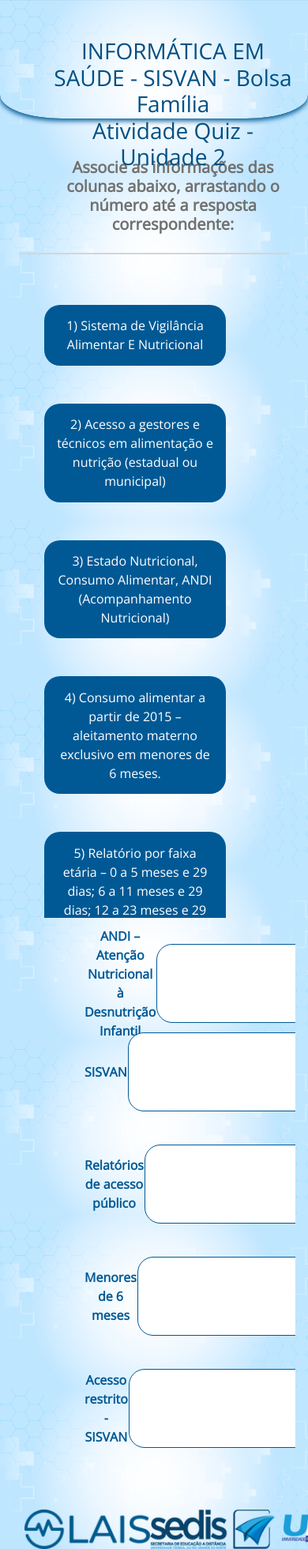
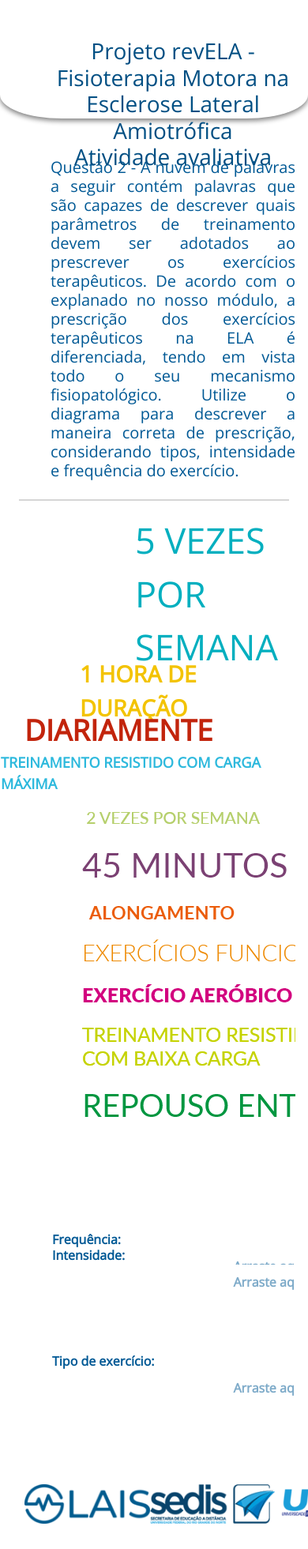
Before and after one commit to alicemelosousa/q2-projeto-revela, a plain HTML site: page index.html in a window 390 px wide. Shown: the top 1961 px of the page at 79% size. After the commit the page ends 1929 px from the top, so only its background shows below. Drawn offline with nearby package versions, Linux system fonts and the light colour scheme.

Commit message:
questão 2

```diff
--- a/index.html
+++ b/index.html
@@ -16,8 +16,8 @@
       <div class="ml-5 d-flex flex-column align-content-center text-white">
         <center>
           <h3 class="mt-5">
-            INFORMÁTICA EM SAÚDE - SISVAN - Bolsa Família <br />Atividade Quiz
-            - Unidade 2
+            Projeto revELA - Fisioterapia Motora na Esclerose Lateral Amiotrófica<br>
+            Atividade avaliativa
           </h3>
         </center>
       </div>
@@ -26,143 +26,141 @@
   <section class="mainPanel px-3 mb-0">
     <div>
       <div class="ml-5 d-flex">
-        <center>
-          <h5 class="panel-title bold">
-            Associe as informações das colunas abaixo, arrastando o número até
-            a resposta correspondente:
-          </h5>
-        </center>
+
+        <h5 class="panel-title">
+          Questão 2 - A nuvem de palavras a seguir contém palavras que são capazes de descrever quais parâmetros de
+          treinamento devem ser
+          adotados ao prescrever os exercícios terapêuticos. De acordo com o explanado no nosso módulo, a prescrição dos
+          exercícios terapêuticos na ELA é diferenciada, tendo em vista todo o seu mecanismo fisiopatológico. Utilize o
+          diagrama
+          para descrever a maneira correta de prescrição, considerando tipos, intensidade e frequência do exercício.
+        </h5>
+
       </div>
       <hr class="h-line" />
 
     </div>
-    <section class="ml-4 mt-3  mb-0 pt-0 pb-0  d-flex flex-wrap">
+
+    <div class="row">
+      <div class="vezes">
+        5 VEZES POR SEMANA
+      </div>
+    </div>
+    <div class="row">
+      <div class="duracao">
+        1 HORA DE DURAÇÃO
+      </div>
+    </div>
+    <div class="row">
+
+      <div class="diariamente">
+        DIARIAMENTE
+      </div>
+      <div class="treinamento">
+        TREINAMENTO RESISTIDO COM CARGA MÁXIMA
+      </div>
+    </div>
+    <section class="ml-4 mb-0 pt-0 pb-0 d-flex flex-wrap">
+
+      <section class="titulos col-md-7 mb-0">
+        <div class="title-card " draggable="true" name="01">
+          <img src="image/1.png">
+        </div>
+
+        <div class="title-card " draggable="true" name="02">
+          <img src="image/4.png">
+        </div>
+
+        <div class="title-card " draggable="true" name="03">
+          <img src="image/5.png">
+        </div>
+
+        <div class="title-card " draggable="true" name="03">
+          <img src="image/6.png">
+        </div>
+
+        <div class="title-card " draggable="true" name="03">
+          <img src="image/7.png">
+        </div>
+
+        <div class="title-card " draggable="true" name="03">
+          <img src="image/8.png">
+        </div>
+
+        <div class="title-card " draggable="true" name="02">
+          <img src="image/10.png">
+        </div>
 
 
 
 
-      <section class="titulos col-md-3 pt-4 mt-4  mb-0">
-        <div class="title-card " draggable="true" name="01">
-          <span> 1) Sistema de Vigilância Alimentar E Nutricional </span>
-        </div>
-        <div class="title-card" draggable="true" name="02">
-          <span>
-            2) Acesso a gestores e técnicos em alimentação e nutrição
-            (estadual ou municipal)
-          </span>
-        </div>
-        <div class="title-card" draggable="true" name="03">
-          <span>
-            3) Estado Nutricional, Consumo Alimentar, ANDI (Acompanhamento
-            Nutricional)
-          </span>
-        </div>
-        <div class="title-card" draggable="true" name="04">
-          <span>
-            4) Consumo alimentar a partir de 2015 – aleitamento materno
-            exclusivo em menores de 6 meses.
-          </span>
-        </div>
-        <div class="title-card" draggable="true" name="05">
-          <span>
-            5) Relatório por faixa etária – 0 a 5 meses e 29 dias; 6 a 11
-            meses e 29 dias; 12 a 23 meses e 29 dias; 24 a 35 meses e 29 dias;
-            36 a 47 meses e 29 dias; 48 a 59 meses e 29 dias; total menores de
-            5 anos.
-          </span>
-        </div>
       </section>
 
 
 
-      <!-- <div class="v-line"></div> -->
 
+      <section class="conteudos d-flex flex-wrap justify-content-center col-md-5">
 
-      <section class="conteudos d-flex flex-wrap justify-content-between col-md-8">
-
-        <div class="card-conteudo ml-2 mr-2 mb-4 mt-0 col-12">
+        <div class="card-conteudo mr-2 mt-0 col-12">
           <table>
-            <td class="col1">
-              <span> ANDI – Atenção Nutricional à Desnutrição Infantil </span>
-            </td>
-
             <td class="col2">
-              <div class="empty" name="05">
+              <div class="titulo-categoria"> Frequência: </div>
+              <div class="empty" name="01">
                 <span id="tip03">Arraste aqui</span>
               </div>
             </td>
           </table>
         </div>
 
+        <div class="card-conteudo mr-2 mb-4 mt-0 col-12">
+          <table>
+            <td class="col2">
+              <div class="titulo-categoria">Intensidade:</div>
 
-        <div class="card-conteudo ml-2 mr-2 mb-4 col-12">
-          <table>
-            <td class="col1">
-              <span> SISVAN </span>
-            </td>
-            <td class="col2">
-              <div class="empty" name="01">
-                <span id="tip01" class="">Arraste aqui</span>
+              <div class="empty" name="02">
+                <span id="tip03">Arraste aqui</span>
               </div>
-            </td>
-          </table>
-
-        </div>
-
-
-
-        <div class="card-conteudo ml-2 mr-2 mb-4 mt-2 col-12">
-          <table>
-            <td class="col1">
-              <span> Relatórios de acesso público </span>
-            </td>
-            <td class="col2">
-              <div class="empty" name="03">
-                <span id="tip07">Arraste aqui</span>
+              <div class="empty" name="02">
+                <span id="tip03"></span>
               </div>
             </td>
           </table>
         </div>
 
+        <div class="card-conteudo mr-2 mb-4 mt-0 col-12">
+          <table>
+            <td class="col2">
+              <div class="titulo-categoria"> Tipo de exercício: </div>
+
+              <!-- um campo para cada conteúdo -->
+              <div class="empty" name="03">
+                <span id="tip03">Arraste aqui</span>
+              </div>
+
+              <div class="empty" name="03">
+                <span id="tip03"></span>
+              </div>
+
+              <div class="empty" name="03">
+                <span id="tip03"></span>
+              </div>
+
+              <div class="empty" name="03">
+                <span id="tip03"></span>
+              </div>
+
+            </td>
 
 
-        <div class="card-conteudo ml-2 mr-2 mb-4 mt-2 col-12">
-          <table>
-            <td class="col1">
-              <span> Menores de 6 meses </span>
-            </td>
-            <td class="col2">
-              <div class="empty" name="04">
-                <span id="tip08">Arraste aqui</span>
-              </div>
-            </td>
           </table>
         </div>
 
 
-
-        <div class="card-conteudo ml-2 mr-2 mb-4 mt-2 col-12">
-          <table>
-            <td class="col1">
-              <span> Acesso restrito - SISVAN </span>
-            </td>
-            <td class="col2">
-              <div class="empty" name="02">
-                <span id="tip08">Arraste aqui</span>
-              </div>
-            </td>
-          </table>
-        </div>
-
         <div class="ml-5 score-panel">
 
-          <span class="ncards-panel">Respostas:<span class="ml-2" id="number-card">5</span>/5</span>
+          <span class="ncards-panel">Respostas:<span class="ml-2" id="number-card">7</span>/7</span>
 
         </div>
-
-
-
-
 
 
       </section>
@@ -180,32 +178,39 @@
 
 
 
-  <div class="modal" tabindex="-1" role="dialog" id="myModal">
-    <div class="modal-dialog" role="document">
+  <div class="modal fade modal-backdrop" tabindex="-1" role="dialog" id="myModal">
+    <div class="modal-dialog modal-dialog-centered" role="document">
       <div class="modal-content">
         <div class="modal-header">
 
           <h5 class="modal-title mb-1 pt-1">
-            <center> PARABÉNS!
+            PARABÉNS!
           </h5>
-          </center>
+
 
           <button type="button" class="close" data-dismiss="modal" aria-label="Fechar" onclick="close();" id="close">
             <span aria-hidden="false">&times;</span>
           </button>
         </div>
-
         <div class="modal-footer">
-          <h6 class="modal-title">Você fez a associação correta e mostrou que
-            conhece algumas das principais potencialidades do SISVAN!</h6>
+          <h6 class="modal-body">Os exercícios devem ser ajustados de acordo com a condição de cada paciente. De modo
+            geral, os
+            pacientes devem priorizar exercícios funcionais, considerando o nível de capacidade funcional de cada um.
+            Além de
+            exercícios aeróbicos, alongamento global e exercícios resistidos de baixa carga, durante 45 minutos
+            preconizando o
+            descanso entre os exercícios. Tendo em vista que não houve diferença significativa na melhora de parâmetros
+            funcionais ao realizar exercícios em uma frequência de 2 ou 5 vezes por semanas, é estabelecido uma
+            frequência
+            semanal de 2 vezes por semana, preconizando os princípios de conservação de energia.</h6>
 
         </div>
       </div>
     </div>
   </div>
 
-  <div class="modal" tabindex="-2" role="dialog" id="myModal-again">
-    <div class="modal-dialog" role="document">
+  <div class="modal fade" tabindex="-2" role="dialog" id="myModal-again">
+    <div class="modal-dialog modal-dialog-centered" role="document">
       <div class="modal-content">
         <div class="modal-header">
           <h5 class="modal-title">Quase lá!</h5>
@@ -216,16 +221,20 @@
         </div>
 
         <div class="modal-footer">
-          <h6>Você ainda não acertou todas. Tente novamente.</h6>
+          <h6>Confira as associações e tente novamente.</h6>
         </div>
       </div>
     </div>
   </div>
 </body>
+
+
+
 <script src="js/jquery/jquery.min.js"></script>
 <script src="bootstrap/js/bootstrap.bundle.min.js"></script>
 <script src="js/main.js"></script>
 <script>
+
   document.getElementById("close").onclick = close;
   document.getElementById("close1").onclick = close;
   function close() {
--- a/js/main.js
+++ b/js/main.js
@@ -1,4 +1,5 @@
 window.onload = () => {
+
   const conteudos = document.querySelectorAll(".empty");
   const titulos = document.querySelectorAll(".title-card");
   const panel_titulo = document.querySelector(".titulos");
@@ -33,6 +34,7 @@
 
   function dragEnd() {
     this.className = "title-card";
+
   }
 
   function dragOver(e) {
@@ -51,12 +53,15 @@
   }
 
   function dragDrop() {
+
     countCards();
-    if (this.childNodes.length < 4) {
+    if (this.childNodes.length < 7) {
+
       this.id = "removeSpan";
       this.className = "";
       this.append(currentDOM);
       checkConteudos();
+
     }
     setTimeout(() => {
       if (
@@ -68,10 +73,11 @@
         modal.setAttribute("aria-hidden", "false");
         modal.setAttribute("style", "display: flex");
       } else if (checarResp()) {
+
         isComplete();
       }
     }, 250);
-    if (document.querySelector(".titulos").childElementCount < 5) {
+    if (document.querySelector(".titulos").childElementCount < 7) {
       document.querySelector(".titulos").className += " centralize";
     }
   }
@@ -79,7 +85,7 @@
   function corrigirPainel(wrong_cards, id_acertos) {
     if (erros.length) {
       let vazios = document.querySelectorAll("#removeSpan");
-      let cnt_acertos = 4;
+      let cnt_acertos = 7;
       wrong_cards.forEach(card => {
         document.querySelector(".titulos").prepend(card);
       });
@@ -98,7 +104,7 @@
         .setAttribute("style", "visibility: visible");
       let n_cards = document.querySelector(".titulos").childElementCount;
       document.querySelector("#number-card").textContent = `${n_cards}`;
-      document.querySelector(".titulos").className = "titulos col-3";
+      document.querySelector(".titulos").className = "titulos col-md-6";
       erros = [];
     }
   }
@@ -109,12 +115,17 @@
   }
 
   function checarResp() {
+
     if (!document.querySelector(".titulos").childElementCount) {
+
+
+
       let alternativas = document.querySelectorAll("#removeSpan");
       let respostas = document.querySelectorAll(".title-card");
       let alt = [];
       let resp = [];
       let acertos = [];
+
       alternativas.forEach(element => {
         alt.push(element.attributes[1].value);
       });
@@ -123,9 +134,11 @@
       });
       for (let index = 0; index < resp.length; index++) {
         setTimeout(() => {
+
           if (resp[index] != alt[index]) {
             erros.push(respostas[index]);
             respostas[index].remove();
+
           } else if (resp[index] == alt[index]) {
             acertos.push(alternativas[index].attributes[1].value);
           }
@@ -135,12 +148,15 @@
         setTimeout(() => corrigirPainel(erros, acertos)), 300;
       }
       return alt.toString() == resp.toString();
+
     } else {
+
       return false;
     }
   }
   //Verifica se o usuário ganhou o jogo
   function isComplete() {
+
     setTimeout(() => {
       let titulos = document.querySelectorAll(".title-card");
       titulos.forEach(element => {
@@ -154,18 +170,24 @@
   }
 
   function checkConteudos() {
+
     conteudos.forEach(conteudo => {
-      if (!conteudo.className && !conteudo.childNodes[3]) {
+
+      if (!conteudo.className && !conteudo.childNodes[0]) {
+
         conteudo.className = "empty";
         conteudo.id = "";
+
       }
+
+
     });
   }
 
   //Funcoes de eventos painel de titulos
   function dragOver_Panel(e) {
     e.preventDefault();
-    if (this.className === "titulos col-3") {
+    if (this.className === "titulos col-md-6") {
       this.className += " hoverTitulos";
     }
   }
@@ -174,7 +196,7 @@
     e.preventDefault();
   }
   function dragLeave_Panel() {
-    this.className = "titulos col-3";
+    this.className = "titulos col-md-6";
     if (document.querySelector(".titulos").childElementCount < 5) {
       document.querySelector(".titulos").className += " centralize";
     }
@@ -183,7 +205,7 @@
     if (document.querySelector(".titulos").childElementCount < 4) {
       document.querySelector(".titulos").className += " centralize";
     } else {
-      this.className = "titulos col-3";
+      this.className = "titulos col-md-6";
     }
     this.prepend(currentDOM);
     checkConteudos();
--- a/sass/components/_painel-principal.scss
+++ b/sass/components/_painel-principal.scss
@@ -3,8 +3,8 @@
   z-index: -10;
   top: 0;
   position: absolute;
-  background-color: #ee0f0f;
-  background-image: url("image/bg.png");
+  background-color: white;
+
 }
 
 .panel-title {
```
Also changed, not shown: bootstrap/css/bootstrap.css, bootstrap/css/bootstrap.min.css, css/main.min.css, image/1.png (added), image/10.png (added), image/11.png (added), image/2.png (added), image/3.png (added), image/4.png (added), image/5.png (added), image/6.png (added), image/7.png (added), image/8.png (added), image/9.png (added).
